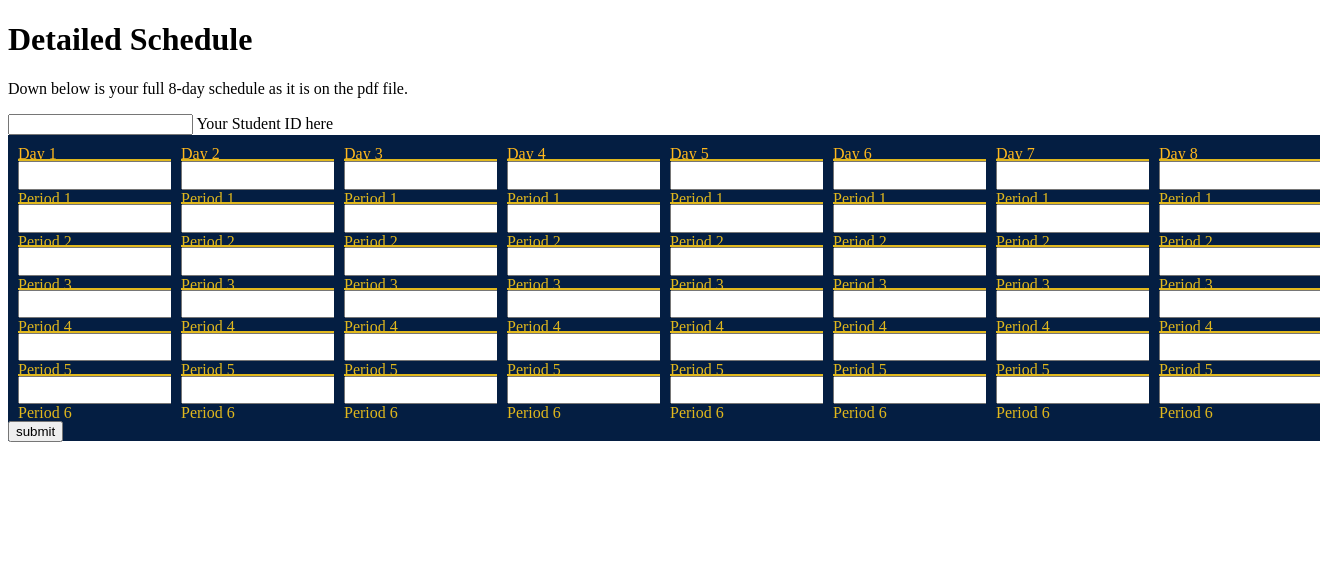
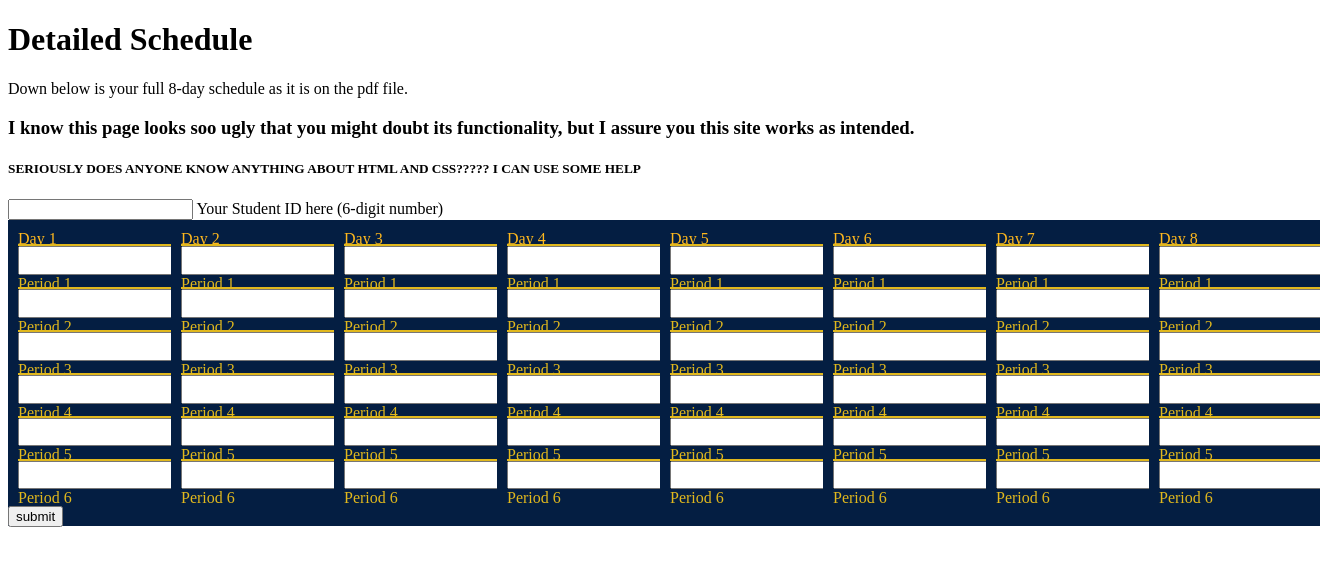
Before and after one commit to Alphabet1671/SS_ICS_Generator, a Flask app: page /adv-filler-page/ in a window 1320 px wide; the page is wider, and only the part inside the window is pictured. Shown: the top 566 px of that part. Run offline with Flask 2, Linux system fonts and the light colour scheme.

Commit message:
THIS SHIT WORKS NOW!!!!

```diff
--- a/Templates/adv-schedule-filler.html
+++ b/Templates/adv-schedule-filler.html
@@ -9,9 +9,11 @@
 <body>
 <h1>Detailed Schedule</h1>
 <p>Down below is your full 8-day schedule as it is on the pdf file.</p>
+<h3>I know this page looks soo ugly that you might doubt its functionality, but I assure you this site works as intended.</h3>
+<h5>SERIOUSLY DOES ANYONE KNOW ANYTHING ABOUT HTML AND CSS????? I CAN USE SOME HELP</h5>
 <form action="{{ url_for('send_adv_schedule')}}" method="post">
 	<input type="text" class="stu-id-in" id="stu-id-in" name="stu-id-in">
-	<label for="stu-id-in" class="stu-id-in">Your Student ID here</label>
+	<label for="stu-id-in" class="stu-id-in">Your Student ID here (6-digit number)</label>
 	<div class="schedule-input">
 		<div class="cycle-day" id="day1">
 			<label for="day1" class="day-label">Day 1</label>
--- a/Templates/schedule-filler.html
+++ b/Templates/schedule-filler.html
@@ -40,7 +40,7 @@
 <form action="/fill_schedule" method = "post">
 	<div class="grid-container">
 		<div class="studentID-input">
-			<label for="studentID">Student ID:</label><br>
+			<label for="studentID">Student ID(6-digit number):</label><br>
 			<input type="text" id="studentID" name="studentID"><br>
 		</div>
 		<div class="course-input">
--- a/main.py
+++ b/main.py
@@ -333,17 +333,17 @@ def send_adv_schedule():
 
     # Not completed backend!!!!
     advScheduleLst = [
-        ["", "", "", "", "", "", ""],
-        ["", "", "", "", "", "", ""],
-        ["", "", "", "", "", "", ""],
-        ["", "", "", "", "", "", ""],
-        ["", "", "", "", "", "", ""],
-        ["", "", "", "", "", "", ""],
-        ["", "", "", "", "", "", ""],
-        ["", "", "", "", "", "", ""],
+        ["", "", "", "", "", ""],
+        ["", "", "", "", "", ""],
+        ["", "", "", "", "", ""],
+        ["", "", "", "", "", ""],
+        ["", "", "", "", "", ""],
+        ["", "", "", "", "", ""],
+        ["", "", "", "", "", ""],
+        ["", "", "", "", "", ""],
     ]
 
-    for day in range(0, 7):
+    for day in range(0, 8):
         for prd in range(0, 6):
             inputId = "day-"+str(day+1)+"-period-"+str(prd+1)+"-in"
             advScheduleLst[day][prd] = request.form[inputId]
@@ -358,13 +358,20 @@ def send_adv_schedule():
             timeObj = datetime.datetime.strptime(txt[0], "%A,%b%d").replace(year=currentTime.year)
             data = [timeObj, int(txt[1])]
             cycleDays.append(data)
+            print(data)
     f.close()
     # Pulled cycle day schedule from file
     f = open(studentID_adv+"_schedule.ics", "w")
+
+    for i in Heading:
+        f.write(i+"\n")
+
     for day in cycleDays:
         for p in range(0, 6):
+            print(day[1])
             if advScheduleLst[day[1]-1][p] != "":
-                new_event(advScheduleLst[day[1]-1][p], StartTime(p, False, False), EndTime(p, False, False, False), "School", day[0], f) #Need adjustment for Weds
+                isWed = (day[0].strftime("%w") == "3")
+                new_event(advScheduleLst[day[1]-1][p], StartTime(p+1, False, isWed), EndTime(p+1, True, isWed, False), "School", day[0], f)
     f.write("END:VCALENDAR")
     f.close()
     try:
```
Also changed, not shown: 1 other file.
